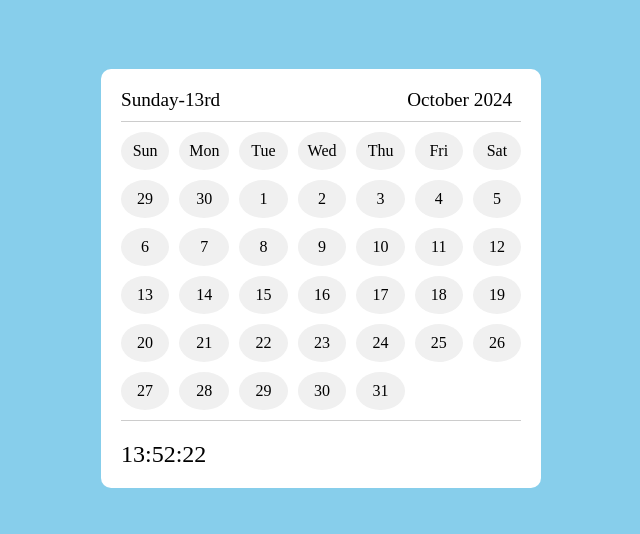
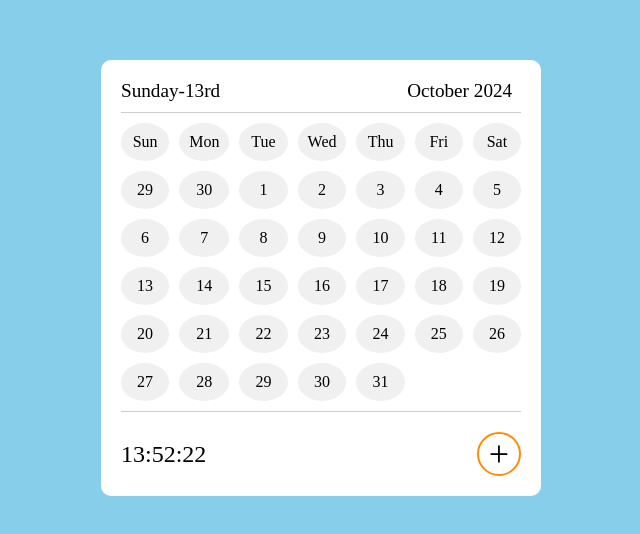
Before and after one commit to naklida172/FEMidtPr, a plain HTML site: page index.html in a window 1280 px wide. Shown: the part 122-656 px from the top of the page, without its empty margins (319-959 px from the left). Drawn offline with Linux system fonts and the light colour scheme.

Commit message:
added a button with no functionality, im not sure what functionality it should have

```diff
--- a/index.html
+++ b/index.html
@@ -16,6 +16,7 @@
             <div class="calendar-body" id="calendar-body"></div>
             <div class="calendar-footer">
                 <div id="clock"></div>
+                <div class="add-button">+</div>
             </div>
         </div>
         <script src="./scripts.js"></script>
--- a/styles.css
+++ b/styles.css
@@ -49,3 +49,16 @@ body {
     justify-content: space-between;
     align-items: center;
 }
+
+.add-button {
+    border: 2px solid darkorange;
+    background-color: white;
+    border-radius: 50%;
+    width: 40px;
+    height: 40px;
+    display: flex;
+    justify-content: center;
+    align-items: center;
+    cursor: pointer;
+    font-size: 1.5em;
+}
```
